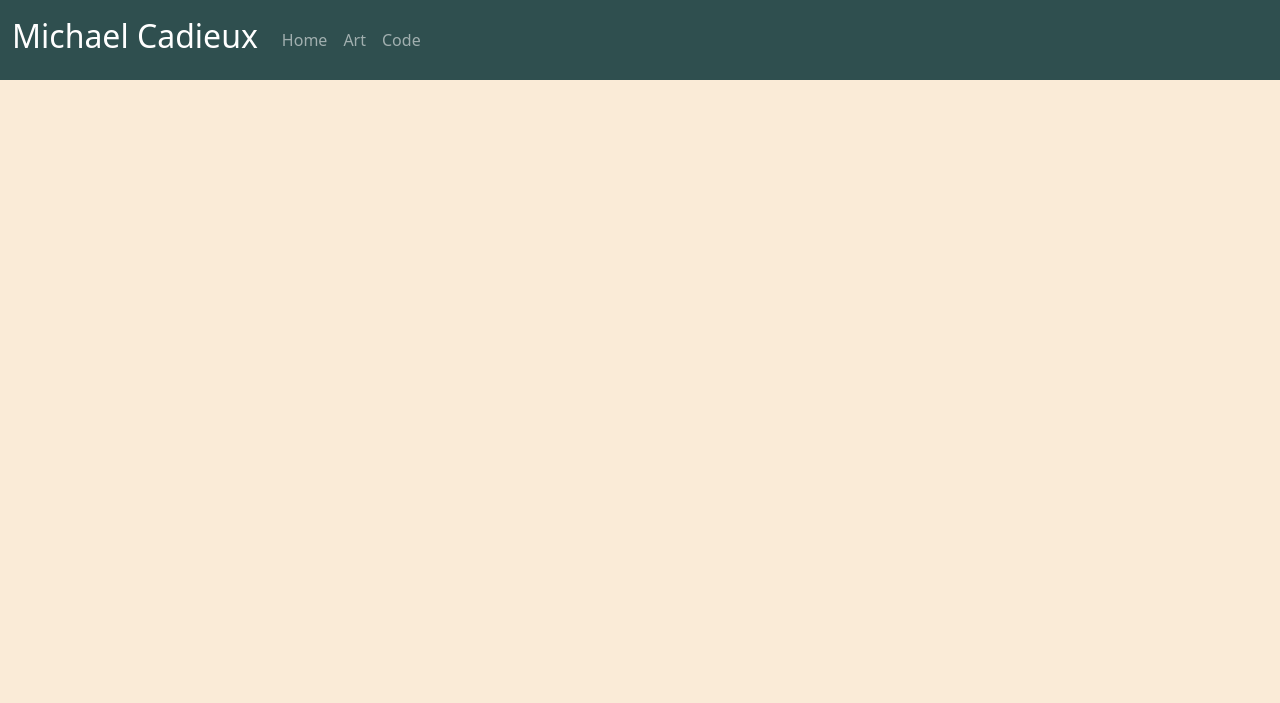
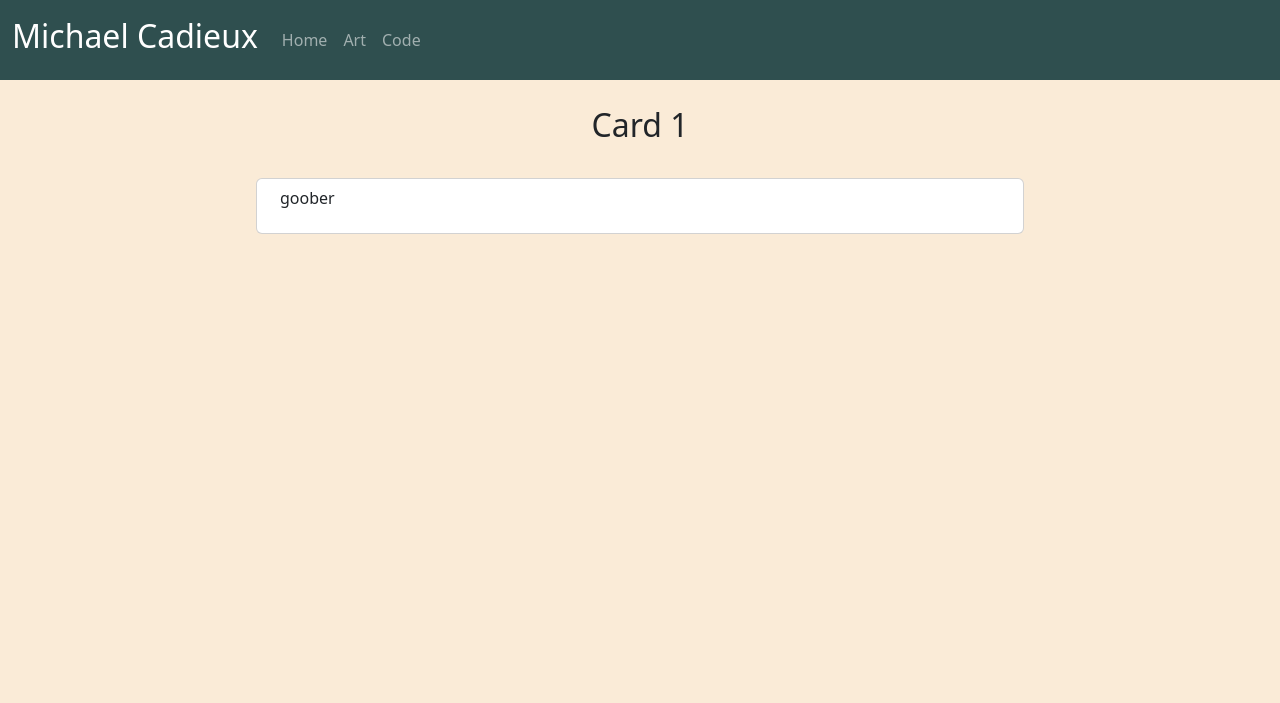
Before and after one commit to cadieuxm/Personal, a plain HTML site: page index.html in a window 1280 px wide. Shown: the top 703 px of the page. Drawn offline with nearby package versions, Linux system fonts and the light colour scheme.

Commit message:
favicon and start carding

```diff
--- a/index.html
+++ b/index.html
@@ -3,6 +3,8 @@
         <title>
             Home - Michael Cadieux
         </title>
+        <link rel="icon" href = "images/favicon.ico">
+        <link rel="apple-touch-icon" sizes="180x180" href="images/apple-touch-icon.png">
         <link rel="stylesheet" href="main.css">
         <link href="https://cdn.jsdelivr.net/npm/bootstrap@5.3.0-alpha1/dist/css/bootstrap.min.css" rel="stylesheet" integrity="sha384-GLhlTQ8iRABdZLl6O3oVMWSktQOp6b7In1Zl3/Jr59b6EGGoI1aFkw7cmDA6j6gD" crossorigin="anonymous">
         <script src="https://cdn.jsdelivr.net/npm/@popperjs/core@2.11.7/dist/umd/popper.min.js" integrity="sha384-zYPOMqeu1DAVkHiLqWBUTcbYfZ8osu1Nd6Z89ify25QV9guujx43ITvfi12/QExE" crossorigin="anonymous"></script>
@@ -10,6 +12,13 @@
     </head>
     <body>
         <script src="js/nav.js"></script>
+
+        <h2>Card 1</h2>
+        <div class="main-container">
+            <div class="card">
+                goober
+            </div>
+        </div>
         <script src="js/foot.js"></script>
     </body>
 </html>
--- a/main.css
+++ b/main.css
@@ -1,5 +1,10 @@
 h1 {
     font-size: 2rem !important;
+}
+
+h2 {
+    text-align: center;
+    padding-top: 2%;
 }
 
 body{
@@ -16,7 +21,7 @@ body{
     width: 50px;
     float: right;
     border-radius: 50%;
-    margin: 10;
+    margin: 10px;
 }
 
 .footer {
@@ -36,3 +41,11 @@ body{
     color: white;
     padding: 20px;
 }
+
+.main-container {
+    padding: 2% 20%
+}
+
+.card {
+    padding: 1% 3% 3% 3%
+}
```
Also changed, not shown: images/android-chrome-192x192.png (added), images/android-chrome-512x512.png (added), images/apple-touch-icon.png (added), images/download-removebg-preview.png (deleted), images/favicon-16x16.png (added), images/favicon-32x32.png (added), images/favicon.ico (added), images/git.png, images/site.webmanifest (added).
